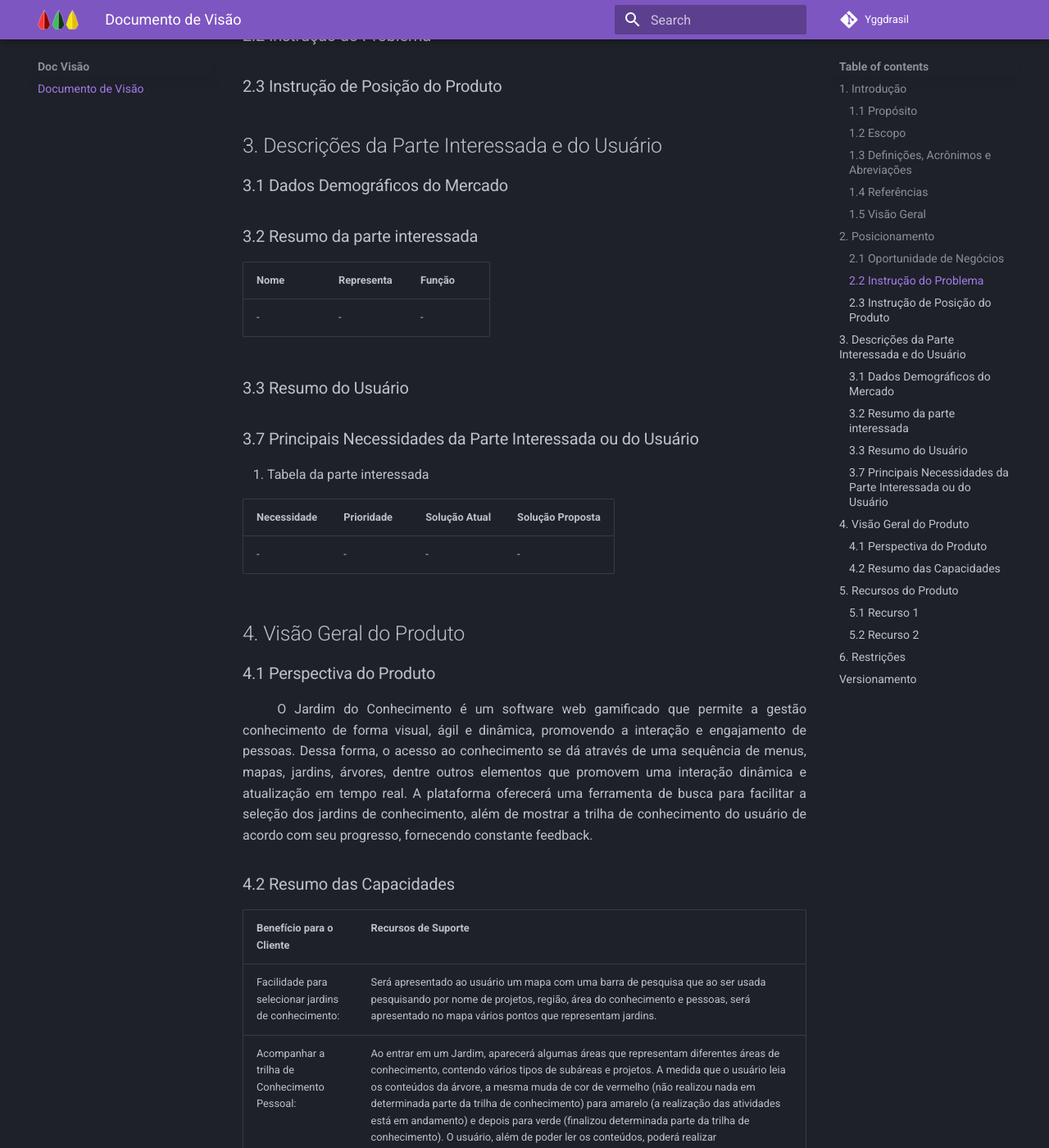
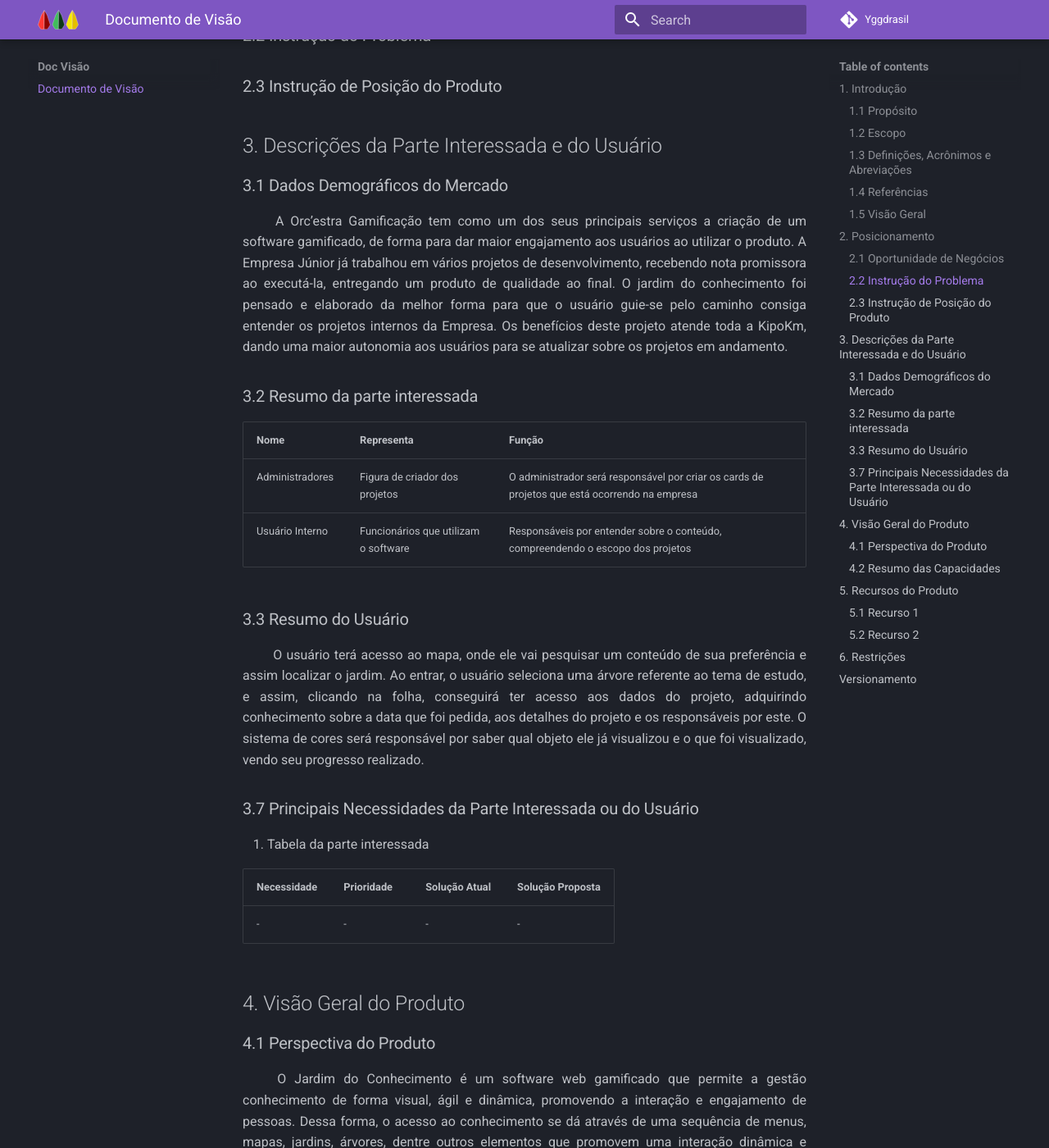
Before and after one commit to OrcestraGamificacao/Yagdrasil-Docs, an MkDocs documentation site: the page built from yggdrasil_docs/vision.md, in a window 1280 px wide and 1400 px high, scrolled down 682 px. Shown: the whole window at 82% size. Built offline with MkDocs 1.6.1 and Material for MkDocs 9.7.7, drawn with Linux system fonts in a browser that asks for light colours; comment, search, counter and statistics services are not loaded.

Commit message:
Add topic 3.1, 3.2, 3.3 and 3.7

```diff
--- a/yggdrasil_docs/vision.md
+++ b/yggdrasil_docs/vision.md
@@ -24,13 +24,22 @@
 
 ### 3.1 Dados Demográficos do Mercado
 
+<p style="text-align: justify;">&emsp;&emsp;
+A Orc’estra Gamificação tem como um dos seus principais serviços a criação de um software gamificado, de forma para dar maior engajamento aos usuários ao utilizar o produto. A Empresa Júnior já trabalhou em vários projetos de desenvolvimento, recebendo nota promissora ao executá-la, entregando um produto de qualidade ao final. O jardim do conhecimento foi pensado e elaborado da melhor forma para que o usuário guie-se pelo caminho consiga entender os projetos internos da Empresa. Os benefícios deste projeto atende toda a KipoKm, dando uma maior autonomia aos usuários para se atualizar sobre os projetos em andamento.
+</p>
+
 ### 3.2 Resumo da parte interessada
 
 Nome | Representa | Função
 ---- | ---------- | ------
-- | - | -
+Administradores | Figura de criador dos projetos  | O administrador será responsável por criar os cards de projetos que está ocorrendo na empresa
+Usuário Interno | Funcionários que utilizam o software | Responsáveis por entender sobre o conteúdo, compreendendo o escopo dos projetos
 
 ### 3.3 Resumo do Usuário
+
+<p style="text-align: justify;">&emsp;&emsp;
+ O usuário terá acesso ao mapa, onde ele vai pesquisar um conteúdo de sua preferência e assim localizar o jardim. Ao entrar, o usuário seleciona uma árvore referente ao tema de estudo, e assim, clicando na folha, conseguirá ter acesso aos dados do projeto, adquirindo conhecimento sobre a data que foi pedida, aos detalhes do projeto e os responsáveis por este. O sistema de cores será responsável por saber qual objeto ele já visualizou e o que foi visualizado, vendo seu progresso realizado.
+ </p>
 
 ### 3.7 Principais Necessidades da Parte Interessada ou do Usuário
 
```
